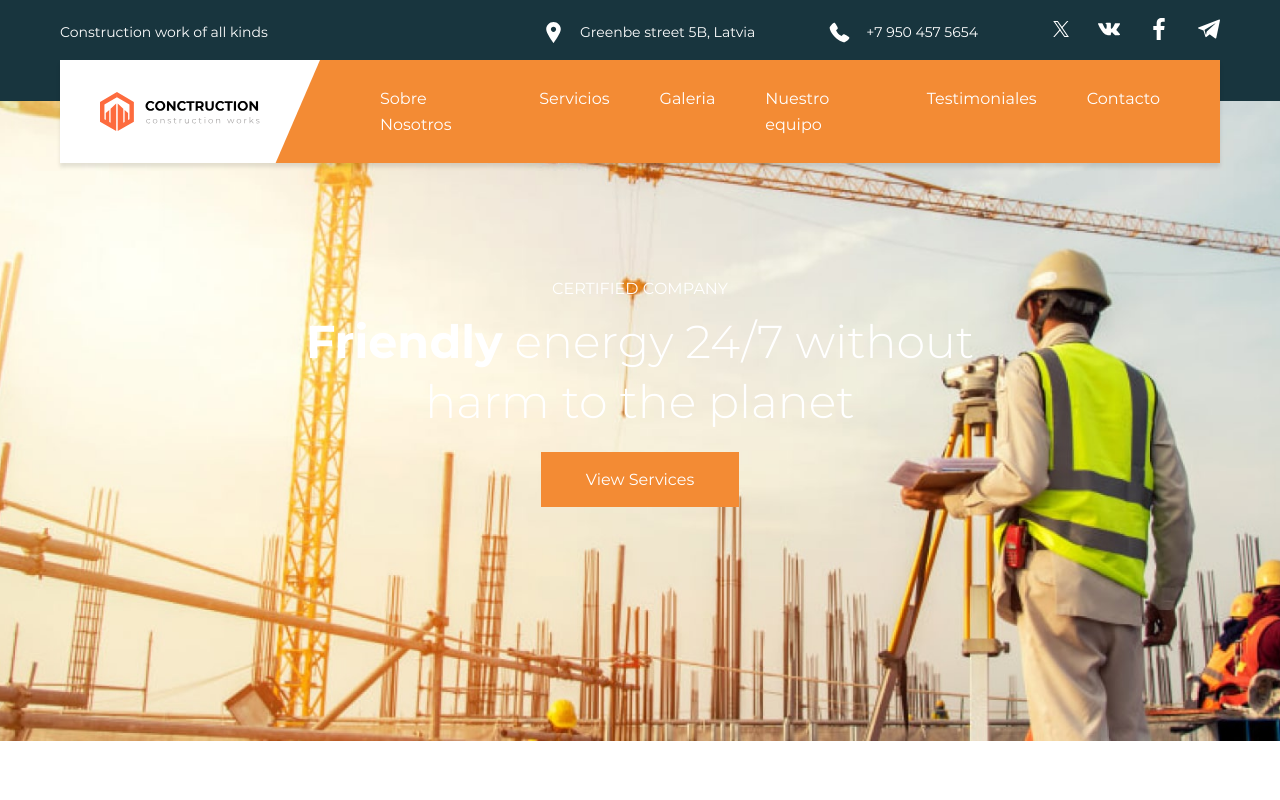
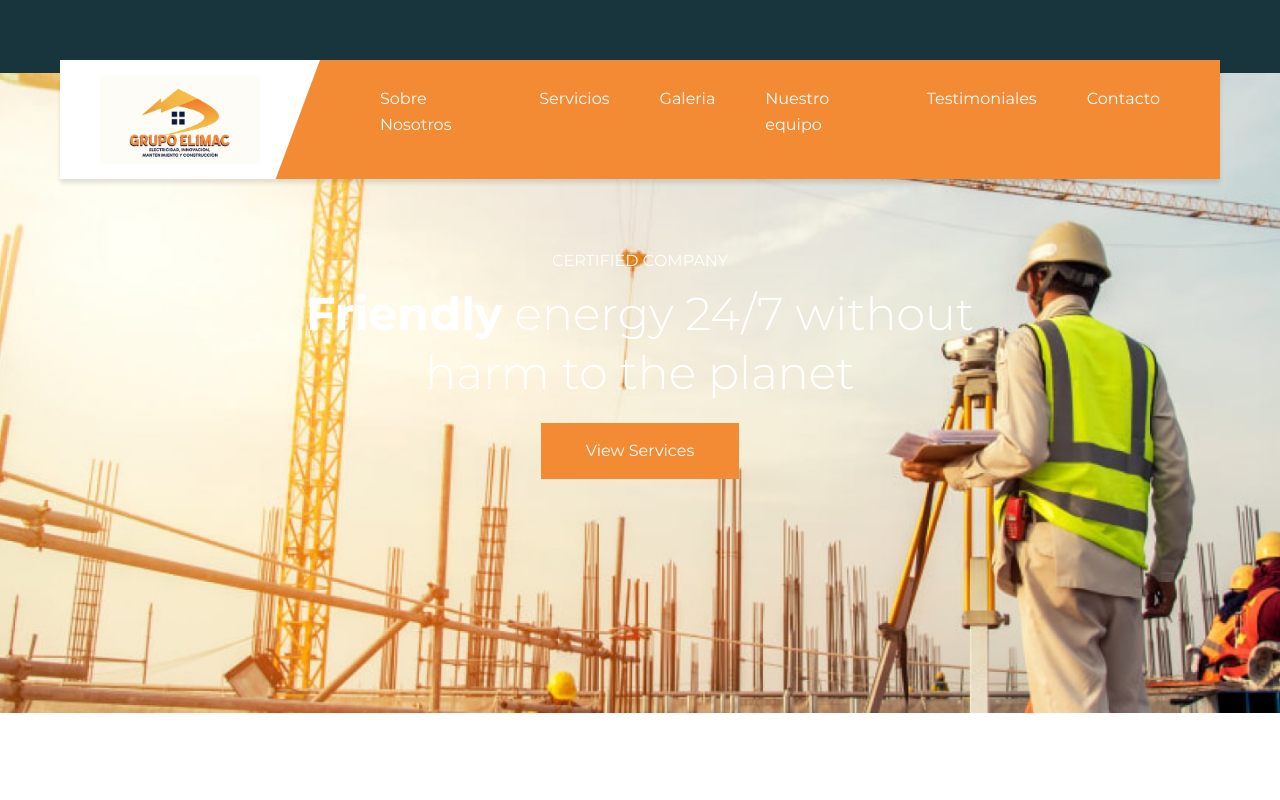
Before and after one commit to abimaelAlvezElimac/grupoelimac.github.io, a plain HTML site: page index.html in a window 1280 px wide. Shown: the top 800 px of the page. Drawn offline with Linux system fonts and the light colour scheme; a script that the page names is missing.

Commit message:
minor fixes

```diff
--- a/index.html
+++ b/index.html
@@ -19,7 +19,7 @@
 
 		<div class="modal-form-head">
 			<div class="modal-form-logo">
-				<img src="images/logo-header.svg" alt="Construction">
+				<img src="images/logo-header.png" alt="Construction">
 			</div>
 			<div class="modal-form-close">
 				<img src="images/close.svg" alt="Close">
@@ -52,7 +52,7 @@
 					<!-- Header top mobile START -->
 					<div class="header-mobile-logo">
 						<a href="#">
-							<img src="images/logo-header.svg" alt="Construction">
+							<img src="images/logo-header.png" alt="Construction">
 						</a>
 					</div>
 
@@ -62,19 +62,19 @@
 					</div>
 					<!-- Header top mobile END -->
 
-					<div class="header-desc">Construction work of all kinds</div>
-					<div class="header-right">
-						<div class="header-info">
+					<!-- <div class="header-desc">Construction work of all kinds</div> -->
+					<!-- <div class="header-right"> -->
+						<!-- <div class="header-info">
 							<img src="images/location.svg" alt="ул. Гагарина 5Б г. Сочи">
 							<span>Greenbe street 5B, Latvia</span>
-						</div>
-						<a href="tel:79504575654" class="header-info">
+						</div> -->
+						<!-- <a href="tel:79504575654" class="header-info">
 							<img src="images/phone.svg" alt="+7 950 457 5654">
 							<span>+7 950 457 5654</span>
-						</a>
+						</a> -->
 
-						<div class="header-social">
-							<a href="#">
+						<!-- <div class="header-social"> -->
+							<!-- <a href="#">
 								<img src="images/social-twitter.svg" alt="Twitter">
 							</a>
 							<a href="#">
@@ -84,9 +84,9 @@
 								<img src="images/social-facebook.svg" alt="Facebook">
 							</a>
 							<a href="#">
-								<img src="images/social-telegram.svg" alt="Telegram">
-							</a>
-						</div>
+								<img src="images/social-telegram.svg" alt="Telegram"> -->
+							<!-- </a> -->
+						<!-- </div> -->
 					</div>
 				</div>
 			</div>
@@ -97,7 +97,7 @@
 				<div class="header-bottom-row">
 					<div class="header-logo">
 						<a href="#">
-							<img src="images/logo-header.svg" alt="Construction">
+							<img src="images/logo-header.png" alt="Construction">
 						</a>
 					</div>
 
```
Also changed, not shown: images/logo-header.png (added), images/logo-header.svg (deleted).
